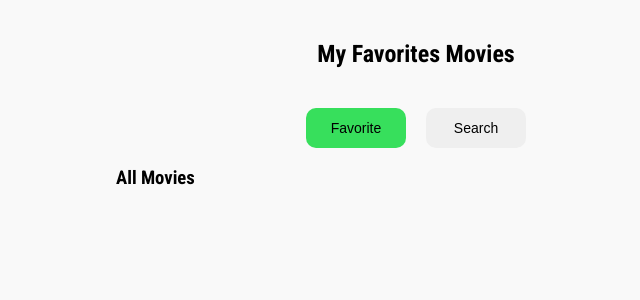
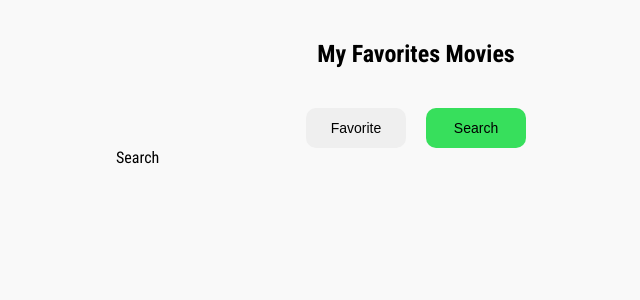
Before and after one commit to kruvv/favorite-movies, a Vue app: page / in a window 1280 px wide. Both pictures are taken after a click on the button "Search". Shown: the top 300 px of the page, without its empty margins (224-864 px from the left). Built offline with nearby package versions, Linux system fonts and the light colour scheme.

Commit message:
Добавил actions in store

```diff
--- a/src/App.vue
+++ b/src/App.vue
@@ -5,18 +5,22 @@
       <h2>My Favorites Movies</h2>
     </header>
     <div class="tabs">
-      <button :class="['btn', { btn_green: movieStore.activeTab == 1 }]">
+      <button :class="['btn', { btn_green: movieStore.activeTab == 1 }]" @click="setTab(1)">
         Favorite
       </button>
-      <button :class="['btn', { btn_green: movieStore.activeTab == 2 }]">
+      <button :class="['btn', { btn_green: movieStore.activeTab == 2 }]" @click="setTab(2)">
         Search
       </button>
     </div>
     <div class="movies" v-if="movieStore.activeTab == 1">
-      <h3>All Movies</h3>
+      <div>
+        <h3>Watched Movies (count: {{ movieStore.watchedMovies.length }})</h3>
+        <Movie v-for="movie of movieStore.watchedMovies" :key="movie.id" :movie="movie" />
+      </div>
+      <h3>All Movies (count: {{ movieStore.totalCountMovies }})</h3>
       <Movie v-for="movie of movieStore.movies" :key="movie.id" :movie="movie" />
     </div>
-    <div class="search" v-else></div>
+    <div class="search" v-else>Search</div>
   </main>
 </template>
 
@@ -24,6 +28,9 @@
 import Movie from "./components/Movie.vue";
 import { useMovieStore } from "./stores/MovieStore.ts";
 const movieStore = useMovieStore();
+const setTab = (id) => {
+  movieStore.setActiveTab(id);
+};
 </script>
 
 <style scoped>
--- a/src/components/Movie.vue
+++ b/src/components/Movie.vue
@@ -7,16 +7,20 @@
     </div>
     <span class="movie-overview">{{ movie.overview }}</span>
     <div class="movie-buttons">
-      <button class="btn movie-buttons-watched">
+      <button class="btn movie-buttons-watched" @click="movieStore.toggleWatched(movie.id)">
         <span v-if="!movie.isWatched">Watched</span>
         <span v-else>Unwatched</span>
       </button>
-      <button class="btn movie-buttons-delete">Delete</button>
+      <button class="btn movie-buttons-delete" @click="movieStore.deleteMovie(movie.id)">
+        Delete
+      </button>
     </div>
   </div>
 </template>
 
 <script setup>
+import { useMovieStore } from "../stores/MovieStore.ts";
+const movieStore = useMovieStore();
 const props = defineProps({
   movie: {
     type: Object,
--- a/src/stores/MovieStore.ts
+++ b/src/stores/MovieStore.ts
@@ -1,8 +1,36 @@
 import { defineStore } from "pinia";
-
+type Movie = {
+  original_title: string;
+  overview: string;
+  poster_path: string;
+  release_date: string;
+  isWatched: boolean;
+  id: string | number;
+};
+type MovieType = Partial<Movie>;
 export const useMovieStore = defineStore("movieStore", {
   state: () => ({
-    movies: [],
-    activeTab: 1,
+    movies: [] as MovieType[],
+    activeTab: 1 as number,
   }),
+  getters: {
+    watchedMovies(): MovieType[] {
+      return this.movies.filter((movie) => movie.isWatched);
+    },
+    totalCountMovies(state) {
+      return state.movies.length;
+    },
+  },
+  actions: {
+    setActiveTab(id: number) {
+      this.activeTab = id;
+    },
+    toggleWatched(id: number) {
+      const idx = this.movies.findIndex((el) => el.id == id);
+      this.movies[idx].isWatched = !this.movies[idx].isWatched;
+    },
+    deleteMovie(id: number) {
+      this.movies = this.movies.splice(id, 1);
+    },
+  },
 });
```
